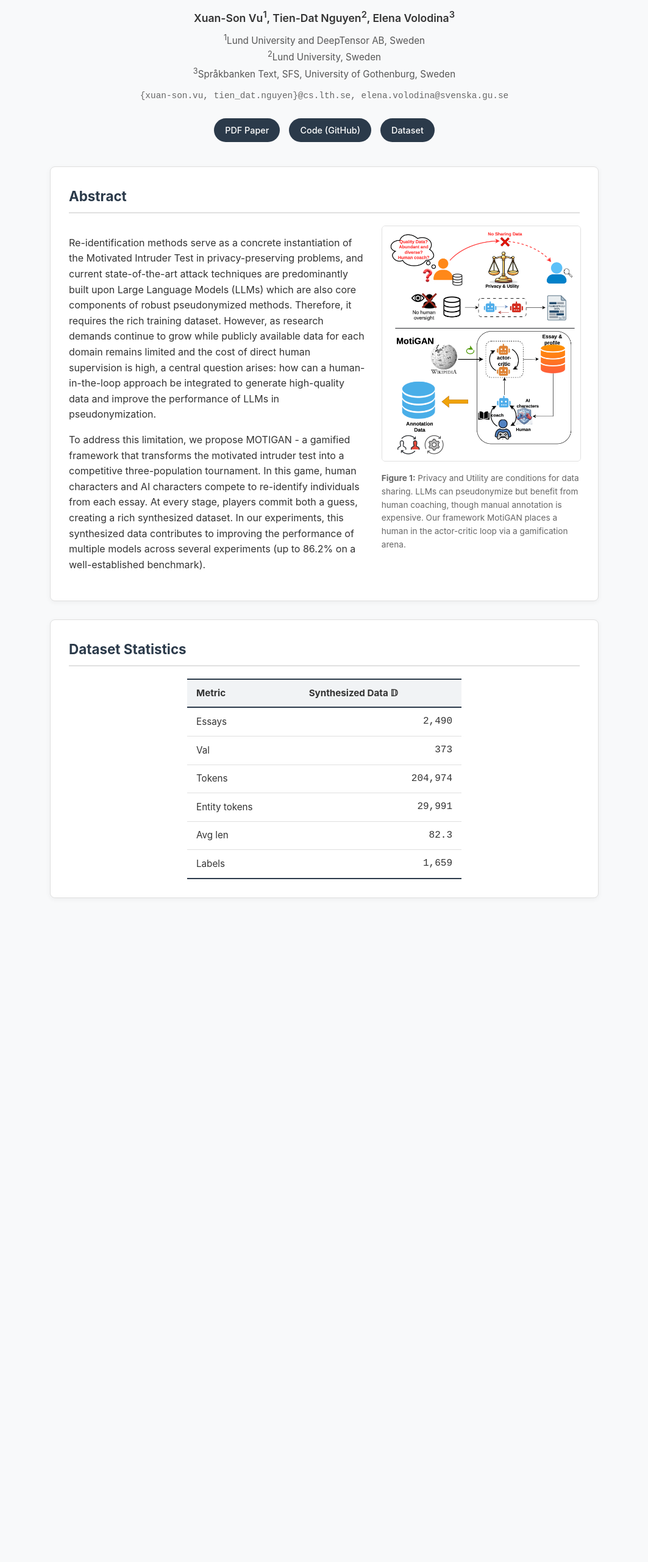
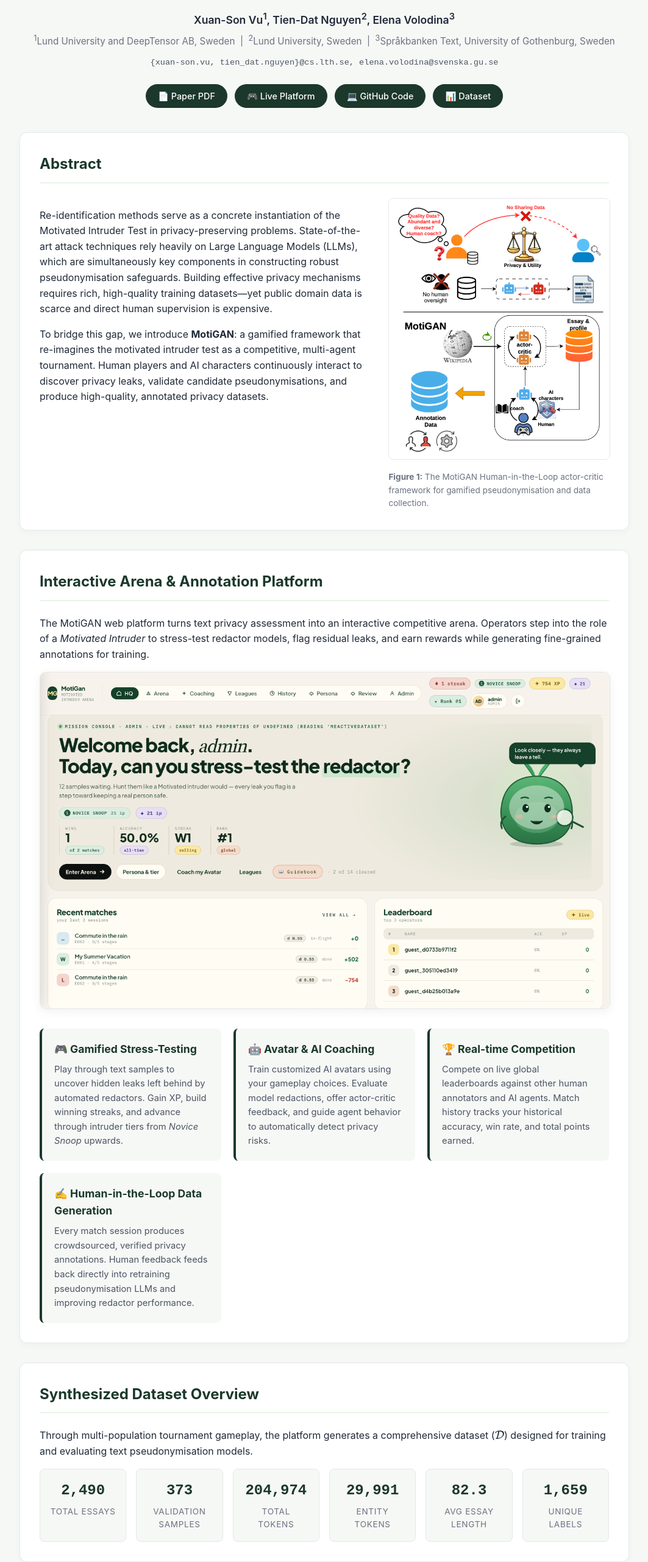
Before and after one commit to mormor-karl/motigan, a plain HTML site: page index.html in a window 1280 px wide. Shown: the part 172-2734 px from the top of the page at 61% size, without its empty margins (108-1171 px from the left). Before the commit the page ends 1685 px from the top, so only its background shows below. Drawn offline with nearby package versions, Linux system fonts and the light colour scheme.

Commit message:
Add files via upload

```diff
--- a/index.html
+++ b/index.html
@@ -3,28 +3,42 @@
 <head>
     <meta charset="UTF-8">
     <meta name="viewport" content="width=device-width, initial-scale=1.0">
-    <title>MotiGAN: Game Theory Meets Motivated Intruder Test</title>
+    <title>MotiGAN: Game Theory Meets the Motivated Intruder Test</title>
+
+    <!-- MathJax Configuration and Script -->
+    <script>
+        MathJax = {
+            tex: {
+                inlineMath: [['$', '$'], ['\\(', '\\)']],
+                displayMath: [['$$', '$$'], ['\\[', '\\]']]
+            }
+        };
+    </script>
+    <script id="MathJax-script" async src="https://cdn.jsdelivr.net/npm/mathjax@3/es5/tex-mml-chtml.js"></script>
+
     <style>
         :root {
-            --primary-color: #2b3a4a;
-            --accent-color: #d9534f;
-            --bg-color: #f8f9fa;
+            --primary-color: #1b382b;
+            --accent-color: #10b981;
+            --accent-soft: #e8f5e9;
+            --bg-color: #f6f8f6;
             --card-bg: #ffffff;
-            --text-color: #333333;
-            --border-color: #e0e0e0;
+            --text-main: #1f2937;
+            --text-muted: #6b7280;
+            --border-color: #e5e7eb;
         }
 
         body {
             font-family: -apple-system, BlinkMacSystemFont, "Segoe UI", Roboto, Helvetica, Arial, sans-serif;
             line-height: 1.6;
-            color: var(--text-color);
+            color: var(--text-main);
             background-color: var(--bg-color);
             margin: 0;
             padding: 0;
         }
 
         .container {
-            max-width: 900px;
+            max-width: 1000px;
             margin: 40px auto;
             padding: 0 20px;
         }
@@ -35,88 +49,80 @@
         }
 
         h1.paper-title {
-            font-size: 2rem;
+            font-size: 2.2rem;
             color: var(--primary-color);
-            margin-bottom: 20px;
-            line-height: 1.3;
+            margin-bottom: 16px;
+            line-height: 1.25;
+            letter-spacing: -0.02em;
         }
 
         .authors {
             font-size: 1.1rem;
             font-weight: 600;
-            margin-bottom: 8px;
+            margin-bottom: 6px;
         }
 
         .affiliations {
             font-size: 0.95rem;
-            color: #555;
+            color: var(--text-muted);
             margin-bottom: 12px;
         }
 
         .emails {
             font-family: monospace;
-            font-size: 0.9rem;
-            color: #666;
-            margin-bottom: 25px;
+            font-size: 0.85rem;
+            color: #4b5563;
+            margin-bottom: 24px;
         }
 
         .links {
             display: flex;
             justify-content: center;
-            gap: 15px;
+            gap: 12px;
             flex-wrap: wrap;
         }
 
         .btn {
-            display: inline-block;
-            padding: 8px 18px;
+            display: inline-flex;
+            align-items: center;
+            padding: 8px 20px;
             background-color: var(--primary-color);
-            color: #fff;
+            color: #ffffff;
             text-decoration: none;
-            border-radius: 20px;
+            border-radius: 9999px;
             font-weight: 500;
             font-size: 0.9rem;
-            transition: background 0.2s;
+            transition: all 0.2s ease;
         }
 
         .btn:hover {
-            background-color: #1d2733;
+            background-color: #10241b;
+            transform: translateY(-1px);
         }
 
         .card {
             background: var(--card-bg);
-            border-radius: 8px;
-            padding: 30px;
-            margin-bottom: 30px;
-            box-shadow: 0 2px 8px rgba(0,0,0,0.05);
+            border-radius: 12px;
+            padding: 32px;
+            margin-bottom: 32px;
+            box-shadow: 0 4px 12px rgba(0, 0, 0, 0.03);
             border: 1px solid var(--border-color);
         }
 
         h2.section-title {
-            font-size: 1.4rem;
+            font-size: 1.5rem;
             color: var(--primary-color);
-            border-bottom: 2px solid var(--border-color);
-            padding-bottom: 8px;
+            border-bottom: 2px solid var(--accent-soft);
+            padding-bottom: 10px;
             margin-top: 0;
-            margin-bottom: 20px;
+            margin-bottom: 24px;
         }
 
         .abstract-grid {
             display: grid;
             grid-template-columns: 3fr 2fr;
-            gap: 25px;
+            gap: 30px;
             align-items: start;
-        }
-
-        @media (max-width: 768px) {
-            .abstract-grid {
-                grid-template-columns: 1fr;
-            }
-        }
-
-        .highlight {
-            color: var(--accent-color);
-            font-weight: 500;
         }
 
         figure {
@@ -127,51 +133,96 @@
         figure img {
             max-width: 100%;
             height: auto;
-            border-radius: 6px;
+            border-radius: 8px;
             border: 1px solid var(--border-color);
         }
 
         figcaption {
             font-size: 0.85rem;
-            color: #666;
+            color: var(--text-muted);
             margin-top: 10px;
             text-align: left;
         }
 
-        .data-table {
+        .platform-preview {
             width: 100%;
-            max-width: 450px;
-            margin: 0 auto;
-            border-collapse: collapse;
-            font-size: 0.95rem;
+            border-radius: 10px;
+            border: 1px solid var(--border-color);
+            margin-bottom: 24px;
+            box-shadow: 0 4px 16px rgba(0,0,0,0.06);
         }
 
-        .data-table th, .data-table td {
-            padding: 10px 15px;
-            text-align: left;
-            border-bottom: 1px solid var(--border-color);
+        .features-grid {
+            display: grid;
+            grid-template-columns: repeat(auto-fit, minmax(260px, 1fr));
+            gap: 20px;
         }
 
-        .data-table th {
-            border-top: 2px solid var(--primary-color);
-            border-bottom: 2px solid var(--primary-color);
-            background-color: #f1f3f5;
+        .feature-box {
+            background: var(--bg-color);
+            padding: 20px;
+            border-radius: 8px;
+            border-left: 4px solid var(--primary-color);
         }
 
-        .data-table td:nth-child(2) {
-            text-align: right;
-            font-family: monospace;
-            font-size: 1rem;
+        .feature-box h3 {
+            margin-top: 0;
+            margin-bottom: 8px;
+            font-size: 1.1rem;
+            color: var(--primary-color);
         }
 
-        .data-table tr:last-child td {
-            border-bottom: 2px solid var(--primary-color);
+        .feature-box p {
+            margin: 0;
+            font-size: 0.92rem;
+            color: #4b5563;
+        }
+
+        .stats-grid {
+            display: grid;
+            grid-template-columns: repeat(auto-fit, minmax(130px, 1fr));
+            gap: 16px;
+            margin-top: 16px;
+        }
+
+        .stat-card {
+            background: var(--bg-color);
+            border: 1px solid var(--border-color);
+            border-radius: 8px;
+            padding: 16px;
+            text-align: center;
+        }
+
+        .stat-value {
+            font-size: 1.5rem;
+            font-weight: 700;
+            color: var(--primary-color);
+            font-family: monospace;
+        }
+
+        .stat-label {
+            font-size: 0.85rem;
+            color: var(--text-muted);
+            margin-top: 4px;
+            text-transform: uppercase;
+            letter-spacing: 0.05em;
+        }
+
+        @media (max-width: 768px) {
+            .abstract-grid {
+                grid-template-columns: 1fr;
+            }
+            .container {
+                padding: 0 16px;
+                margin: 20px auto;
+            }
         }
     </style>
 </head>
 <body>
 
 <div class="container">
+    <!-- Header -->
     <header>
         <h1 class="paper-title">MotiGAN: Game Theory Meets the Motivated Intruder Test for Re-identification Risk Generation and Annotation in Pseudonymisation</h1>
 
@@ -180,9 +231,9 @@
         </div>
 
         <div class="affiliations">
-            <sup>1</sup>Lund University and DeepTensor AB, Sweden<br>
-            <sup>2</sup>Lund University, Sweden<br>
-            <sup>3</sup>Språkbanken Text, SFS, University of Gothenburg, Sweden
+            <sup>1</sup>Lund University and DeepTensor AB, Sweden &nbsp;|&nbsp;
+            <sup>2</sup>Lund University, Sweden &nbsp;|&nbsp;
+            <sup>3</sup>Språkbanken Text, University of Gothenburg, Sweden
         </div>
 
         <div class="emails">
@@ -190,69 +241,100 @@
         </div>
 
         <div class="links">
-            <a href="#" class="btn">PDF Paper</a>
-            <a href="#" class="btn">Code (GitHub)</a>
-            <a href="#" class="btn">Dataset</a>
+            <a href="#" class="btn">📄 Paper PDF</a>
+            <a href="https://motigan.softaibox.com" class="btn">🎮 Live Platform</a>
+            <a href="#" class="btn">💻 GitHub Code</a>
+            <a href="#" class="btn">📊 Dataset</a>
         </div>
     </header>
 
+    <!-- Abstract -->
     <div class="card">
         <h2 class="section-title">Abstract</h2>
         <div class="abstract-grid">
             <div>
                 <p>
-                    Re-identification methods serve as a concrete instantiation of the Motivated Intruder Test in privacy-preserving problems, and current state-of-the-art attack techniques are predominantly built upon Large Language Models (LLMs) which are also core components of robust pseudonymized methods. Therefore, it requires the rich training dataset. However, as research demands continue to grow while publicly available data for each domain remains limited and the cost of direct human supervision is high, a central question arises: how can a human-in-the-loop approach be integrated to generate high-quality data and improve the performance of LLMs in pseudonymization.
+                    Re-identification methods serve as a concrete instantiation of the Motivated Intruder Test in privacy-preserving problems. State-of-the-art attack techniques rely heavily on Large Language Models (LLMs), which are simultaneously key components in constructing robust pseudonymisation safeguards. Building effective privacy mechanisms requires rich, high-quality training datasets—yet public domain data is scarce and direct human supervision is expensive.
                 </p>
                 <p>
-                    To address this limitation, we propose MOTIGAN - a gamified framework that transforms the motivated intruder test into a competitive three-population tournament. In this game, human characters and AI characters compete to re-identify individuals from each essay. At every stage, players commit both a guess, creating a rich synthesized dataset. In our experiments, this synthesized data contributes to improving the performance of multiple models across several experiments (up to 86.2% on a well-established benchmark).
+                    To bridge this gap, we introduce <strong>MotiGAN</strong>: a gamified framework that re-imagines the motivated intruder test as a competitive, multi-agent tournament. Human players and AI characters continuously interact to discover privacy leaks, validate candidate pseudonymisations, and produce high-quality, annotated privacy datasets.
                 </p>
             </div>
 
             <figure>
                 <img src="figure1.png" alt="MotiGAN Architecture Diagram">
                 <figcaption>
-                    <strong>Figure 1:</strong> Privacy and Utility are conditions for data sharing. LLMs can pseudonymize but benefit from human coaching, though manual annotation is expensive. Our framework MotiGAN places a human in the actor-critic loop via a gamification arena.
+                    <strong>Figure 1:</strong> The MotiGAN Human-in-the-Loop actor-critic framework for gamified pseudonymisation and data collection.
                 </figcaption>
             </figure>
         </div>
     </div>
 
+    <!-- Platform Showcase -->
     <div class="card">
-        <h2 class="section-title">Dataset Statistics</h2>
-        <table class="data-table">
-            <thead>
-                <tr>
-                    <th>Metric</th>
-                    <th>Synthesized Data &#120123;</th>
-                </tr>
-            </thead>
-            <tbody>
-                <tr>
-                    <td>Essays</td>
-                    <td>2,490</td>
-                </tr>
-                <tr>
-                    <td>Val</td>
-                    <td>373</td>
-                </tr>
-                <tr>
-                    <td>Tokens</td>
-                    <td>204,974</td>
-                </tr>
-                <tr>
-                    <td>Entity tokens</td>
-                    <td>29,991</td>
-                </tr>
-                <tr>
-                    <td>Avg len</td>
-                    <td>82.3</td>
-                </tr>
-                <tr>
-                    <td>Labels</td>
-                    <td>1,659</td>
-                </tr>
-            </tbody>
-        </table>
+        <h2 class="section-title">Interactive Arena & Annotation Platform</h2>
+        <p>
+            The MotiGAN web platform turns text privacy assessment into an interactive competitive arena. Operators step into the role of a <em>Motivated Intruder</em> to stress-test redactor models, flag residual leaks, and earn rewards while generating fine-grained annotations for training.
+        </p>
+
+        <img src="figure2.png" alt="MotiGAN Motivated Intruder Arena Dashboard" class="platform-preview">
+
+        <div class="features-grid">
+            <div class="feature-box">
+                <h3>🎮 Gamified Stress-Testing</h3>
+                <p>Play through text samples to uncover hidden leaks left behind by automated redactors. Gain XP, build winning streaks, and advance through intruder tiers from <em>Novice Snoop</em> upwards.</p>
+            </div>
+
+            <div class="feature-box">
+                <h3>🤖 Avatar & AI Coaching</h3>
+                <p>Train customized AI avatars using your gameplay choices. Evaluate model redactions, offer actor-critic feedback, and guide agent behavior to automatically detect privacy risks.</p>
+            </div>
+
+            <div class="feature-box">
+                <h3>🏆 Real-time Competition</h3>
+                <p>Compete on live global leaderboards against other human annotators and AI agents. Match history tracks your historical accuracy, win rate, and total points earned.</p>
+            </div>
+
+            <div class="feature-box">
+                <h3>✍️ Human-in-the-Loop Data Generation</h3>
+                <p>Every match session produces crowdsourced, verified privacy annotations. Human feedback feeds back directly into retraining pseudonymisation LLMs and improving redactor performance.</p>
+            </div>
+        </div>
+    </div>
+
+    <!-- Synthesized Dataset Overview -->
+    <div class="card">
+        <h2 class="section-title">Synthesized Dataset Overview</h2>
+        <p>
+            Through multi-population tournament gameplay, the platform generates a comprehensive dataset ($\mathcal{D}$) designed for training and evaluating text pseudonymisation models.
+        </p>
+
+        <div class="stats-grid">
+            <div class="stat-card">
+                <div class="stat-value">2,490</div>
+                <div class="stat-label">Total Essays</div>
+            </div>
+            <div class="stat-card">
+                <div class="stat-value">373</div>
+                <div class="stat-label">Validation Samples</div>
+            </div>
+            <div class="stat-card">
+                <div class="stat-value">204,974</div>
+                <div class="stat-label">Total Tokens</div>
+            </div>
+            <div class="stat-card">
+                <div class="stat-value">29,991</div>
+                <div class="stat-label">Entity Tokens</div>
+            </div>
+            <div class="stat-card">
+                <div class="stat-value">82.3</div>
+                <div class="stat-label">Avg Essay Length</div>
+            </div>
+            <div class="stat-card">
+                <div class="stat-value">1,659</div>
+                <div class="stat-label">Unique Labels</div>
+            </div>
+        </div>
     </div>
 </div>
 
```
Also changed, not shown: figure2.png (added).
